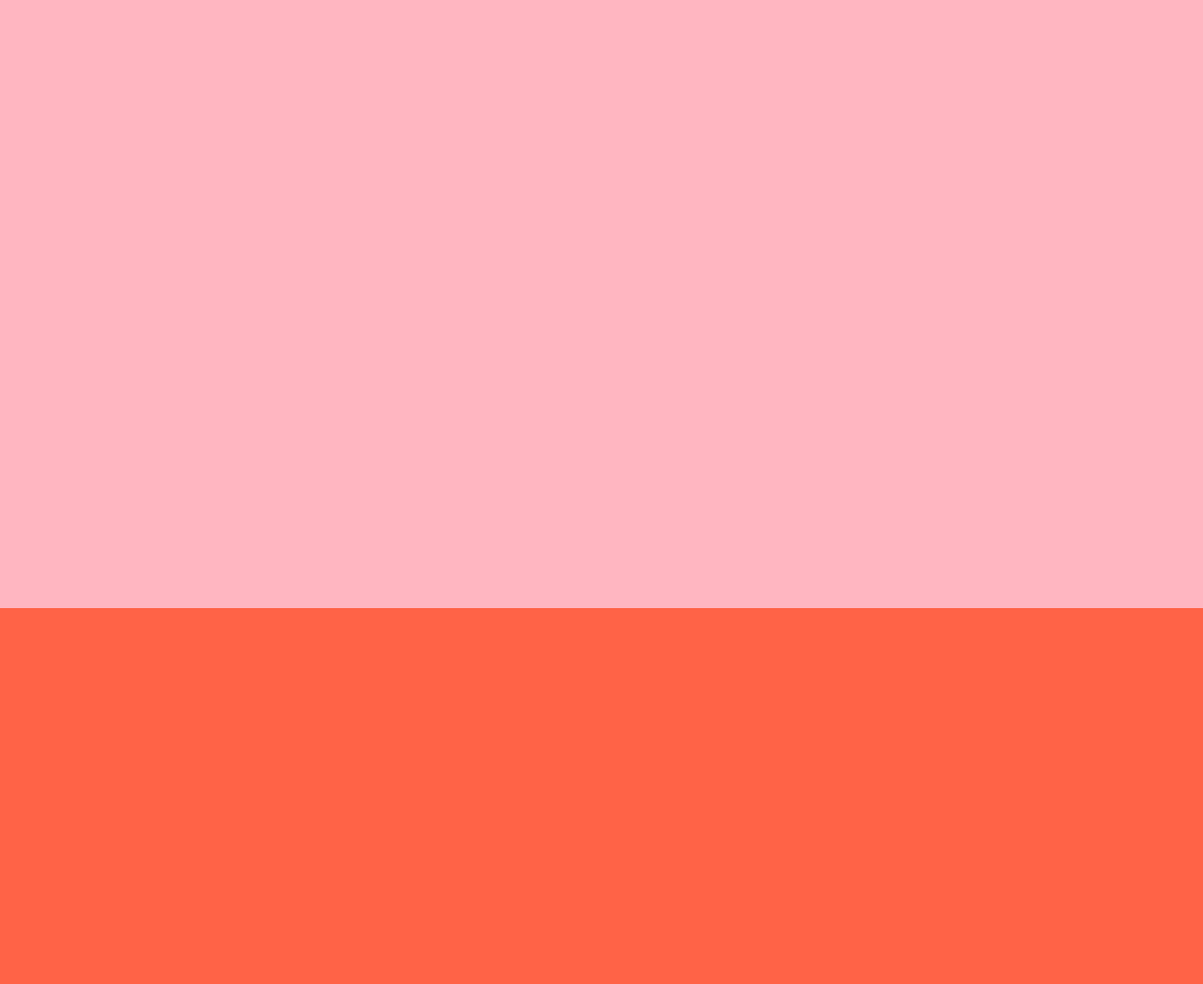
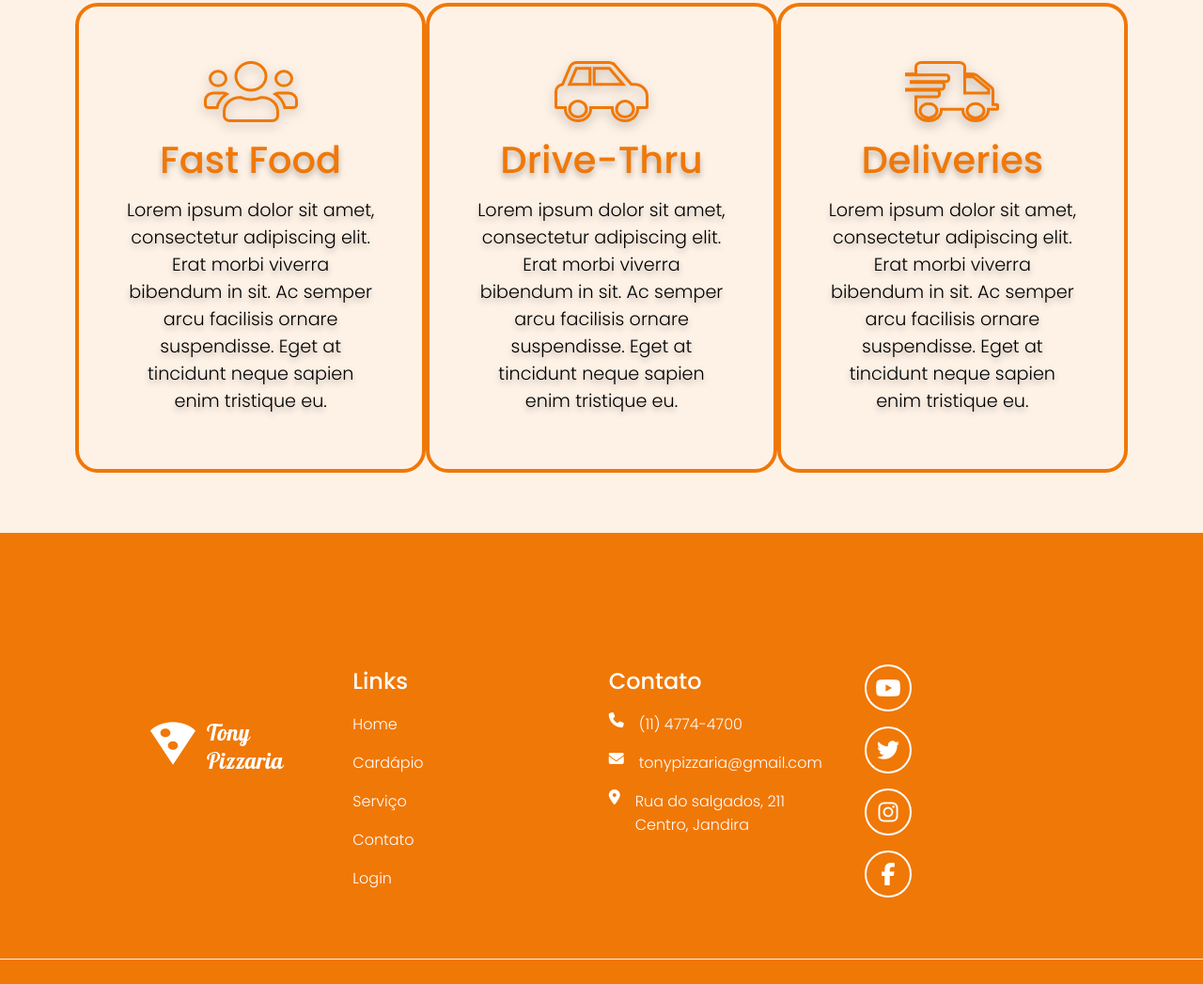
Before and after one commit to gpereiraaa/tony-pizzaria, a plain HTML site: page index.html in a window 1280 px wide. Shown: the part 1753-2800 px from the top of the page at 94% size. Drawn offline with Linux system fonts and the light colour scheme.

Commit message:
Projeto finalizado, faltando apenas versões para celular e tablet

```diff
--- a/index.html
+++ b/index.html
@@ -7,6 +7,7 @@
     <link rel="preconnect" href="https://fonts.gstatic.com" crossorigin>
     <link href="https://fonts.googleapis.com/css2?family=Poppins:ital,wght@0,100;0,200;0,300;0,400;0,500;0,600;0,700;0,800;0,900;1,100;1,200;1,300;1,400;1,500;1,600;1,700;1,800;1,900&display=swap" rel="stylesheet">
     <link rel="stylesheet" href="./style.css">
+    <script src="https://kit.fontawesome.com/d7ba0d05e3.js" crossorigin="anonymous"></script>
     <title>Tony Pizzaria</title>
 </head>
 <body>
@@ -230,9 +231,101 @@
                 </div>
             </div>
         </section>
-        <section class="servicos"></section>
+        <section class="servicos">
+            <div class="titulo-secao">
+                <img src="./img/tony-icon.svg" alt="">
+                <h3>SERVIÇOS</h3>
+            </div>
+            <div class="servico-item">
+                <div class="servico-card">
+                    <img src="./img/icon-fast-food.svg" alt="Fast Food">
+                    <h4>Fast Food</h4>
+                    <p>Lorem ipsum dolor sit amet, consectetur adipiscing elit. Erat morbi viverra bibendum in sit. Ac semper arcu facilisis ornare suspendisse. Eget at tincidunt neque sapien enim tristique eu.</p>
+                </div>
+                <div class="servico-card">
+                    <img src="./img/icon-drive-thru.svg" alt="Fast Food">
+                    <h4>Drive-Thru</h4>
+                    <p>Lorem ipsum dolor sit amet, consectetur adipiscing elit. Erat morbi viverra bibendum in sit. Ac semper arcu facilisis ornare suspendisse. Eget at tincidunt neque sapien enim tristique eu.</p>
+                </div>
+                <div class="servico-card">
+                    <img src="./img/icon-deliveries.svg" alt="Fast Food">
+                    <h4>Deliveries</h4>
+                    <p>Lorem ipsum dolor sit amet, consectetur adipiscing elit. Erat morbi viverra bibendum in sit. Ac semper arcu facilisis ornare suspendisse. Eget at tincidunt neque sapien enim tristique eu.</p>
+                </div>
+            </div>
+        </section>
     </main>
-    <footer></footer>
+    <footer>
+        <div class="contatos-container">
+            <div class="contato-item logo">
+                <img src="./img/logo-branco.svg" alt="">
+            </div>
+            <div class="contato-item">
+                <h4>Links</h4>
+                <menu>
+                    <li>
+                        <a href="#">Home</a>
+                    </li>
+                    <li>
+                        <a href="#">Cardápio</a>
+                    </li>
+                    <li>
+                        <a href="#">Serviço</a>
+                    </li>
+                    <li>
+                        <a href="#">Contato</a>
+                    </li>
+                    <li>
+                        <a href="#">Login</a>
+                    </li>
+                </menu>
+            </div>
+            <div class="contato-item">
+                <h4>Contato</h4>
+                <menu>
+                    <li>
+                        <i class="fas fa-phone"></i>
+                        <p>(11) 4774-4700</p>
+                    </li>
+                    <li>
+                        <i class="fas fa-envelope"></i>
+                        <p>tonypizzaria@gmail.com</p>
+                    </li>
+                    <li>
+                        <i class="fas fa-map-marker-alt"></i>
+                        <p>Rua do salgados, 211 Centro, Jandira</p>
+                    </li>
+                </menu>
+            </div>
+            <div class="contato-item social">
+                <menu>
+                    <li>
+                        <a href="#">
+                            <i class="fab fa-youtube"></i>
+                        </a>
+                    </li>
+                    <li>
+                        <a href="#">
+                            <i class="fab fa-twitter"></i>
+                        </a>
+                    </li>
+                    <li>
+                        <a href="#">
+                            <i class="fab fa-instagram"></i>
+                        </a>
+                    </li>
+                    <li>
+                        <a href="#">
+                            <i class="fab fa-facebook-f"></i>
+                        </a>
+                    </li>
+                </menu>
+            </div>
+        </div>
+        <p class="copyright">
+            © 2025 Tony Pizzaria | Todos os Direitos Reservados | Desenvolvido por Gustavo Pereira
+        </p>
+    </footer>
 
 </body>
 </html>
--- a/style.css
+++ b/style.css
@@ -12,7 +12,7 @@ ul,ol,li{
 }
 :root{
     --primary-color: #F07807;
-    --secundary-color: #FBDDC1;
+    --secundary-color: #FEF2E7;
     --default-shadow: 0 4px 6px #0004;
     --default-padding: 0 80px;
 }
@@ -224,11 +224,111 @@ section{
 }
 
 .servicos{
-    background-color: lightpink;
+    display: flex;
+    flex-direction: column;
+    gap: 32px;
+    height: auto;
+    background-color: var(--secundary-color);
+    padding-block: 64px;
 }
+.servico-item{
+    display: flex;
+    justify-content: space-between;
+}
+.servico-card{
+    width: 400px;
+    height: 500px;
+    border: 4px solid var(--primary-color);
+    border-radius: 24px;
+    padding: 48px;
+    display: flex;
+    flex-direction: column;
+    justify-content: space-evenly;
+    align-items: center;
+}
+.servico-card img{
+    /* Cria sombra en areas não transparente */
+    filter: drop-shadow(var(--default-shadow));
+}
+.servico-card h4{
+    font-size: 2.5rem;
+    font-weight: 500;
+    color: var(--primary-color);
+    text-shadow: var(--default-shadow);
+}
+.servico-card p{
+    font-size: 1.2rem;
+    font-weight: 300;
+    text-align: center;
+    text-shadow: var(--default-shadow);
+}
+
 
 
 footer{
     height: 525px;
-    background-color: tomato;
+    background-color: var(--primary-color);
+    display: flex;
+    flex-direction: column;
+    justify-content: space-between;
+    color: #ffffff;
+    align-items: center;
 }
+
+.contatos-container{
+    display: flex;
+    flex-grow: 1;
+    width: 75%;
+    justify-content: space-between;
+}
+.contato-item{
+    display: flex;
+    flex-direction: column;
+    padding-top: 140px;
+    gap: 16px;
+}
+.contato-item h4{
+    font-size: 1.5rem;
+    font-weight: 500;
+}
+.contato-item.logo{
+    justify-content: center;
+    padding-top: 0;
+}
+.contato-item menu{
+    display: flex;
+    flex-direction: column;
+    gap: 16px;
+    font-weight: 300;
+}
+.contato-item li{
+    display: flex;
+    gap: 16px;
+    width: 200px;
+}
+
+.social a{
+    width: 50px;
+    height: 50px;
+    border-radius: 50%;
+    border: 2px solid #ffff;
+    display: grid;
+    place-content: center;
+    font-size: 1.5rem;
+    transition: 0.5s;
+}
+.social a:hover{
+    background-color: var(--secundary-color);
+    color: var(--primary-color);
+}
+
+.copyright{
+    width: 100%;
+    height: 72px;
+    display: grid;
+    place-content: center;
+    border-top: 1px solid var(--secundary-color);
+    font-size: 0.7rem;
+    font-weight: 300;
+    font-style: italic;
+}
```
Also changed, not shown: img/icon-deliveries.svg (added), img/icon-drive-thru.svg (added), img/icon-fast-food.svg (added), img/logo-branco.svg (added).
